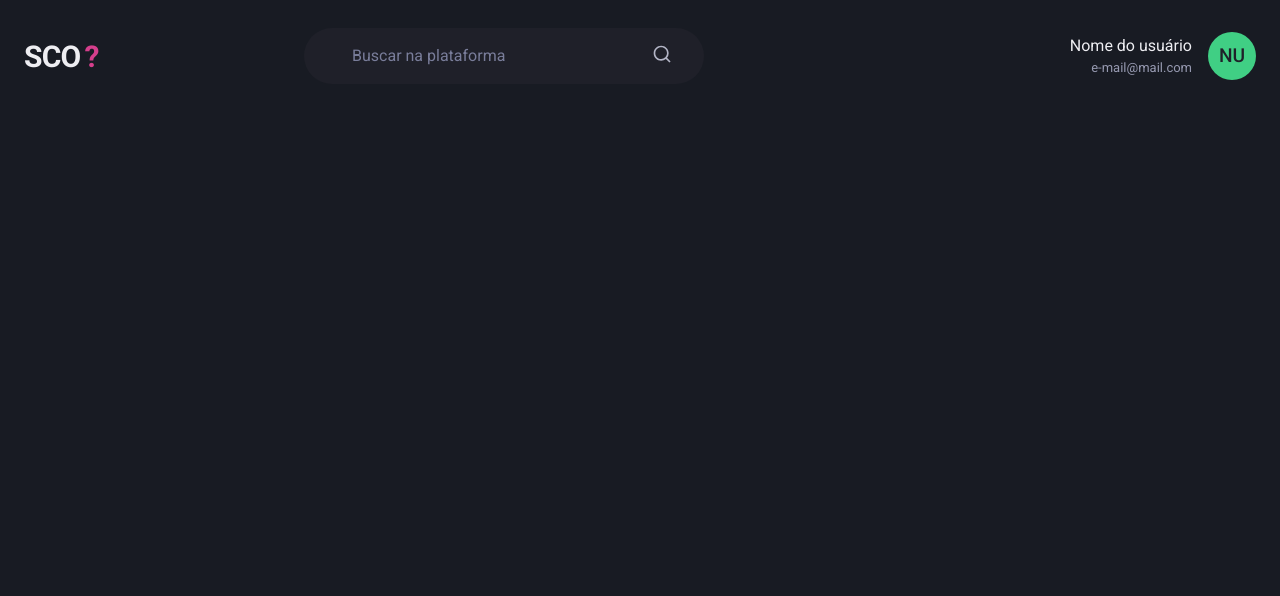
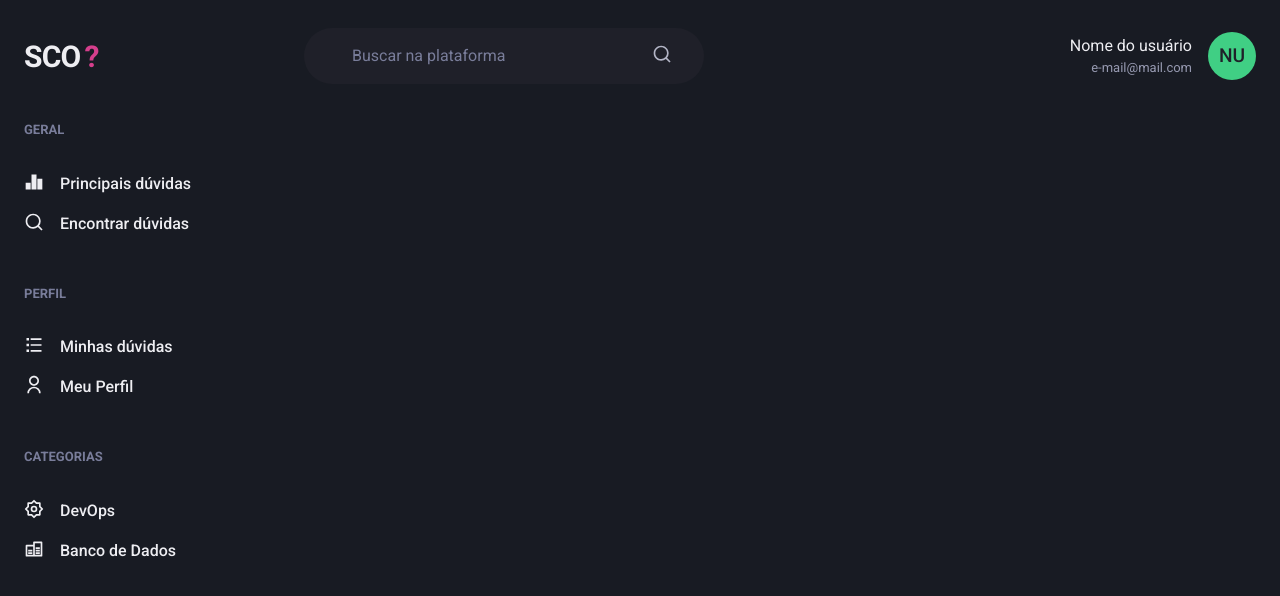
Before and after one commit to GabrielNogueiraBR/Software-Community-Open-Source, a Next.js app: page /dashboard in a window 1280 px wide. Shown: the top 596 px of the page. Built offline with nearby package versions, Linux system fonts and the light colour scheme.

Commit message:
desenvolver o menu lateral do site

```diff
--- /dev/null
+++ b/src/components/ActiveLink.tsx
@@ -0,0 +1,37 @@
+import Link, { LinkProps } from "next/link";
+import { useRouter } from "next/router";
+import { cloneElement, ReactElement } from "react";
+
+interface ActiveLinkProps extends LinkProps {
+  children: ReactElement;
+  shouldMatchExactHref?: boolean;
+}
+
+export function ActiveLink({
+  children,
+  shouldMatchExactHref = false,
+  ...rest
+}: ActiveLinkProps) {
+  const { asPath } = useRouter();
+
+  let isActive = false;
+
+  if (shouldMatchExactHref && (asPath === rest.href || asPath === rest.as)) {
+    isActive = true;
+  }
+
+  if (
+    !shouldMatchExactHref &&
+    (asPath.startsWith(String(rest.href)) || asPath.startsWith(String(rest.as)))
+  ) {
+    isActive = true;
+  }
+
+  return (
+    <Link {...rest}>
+      {cloneElement(children, {
+        color: isActive ? "pink.400" : "gray.50",
+      })}
+    </Link>
+  );
+}
--- /dev/null
+++ b/src/components/Sidebar/NavLink.tsx
@@ -0,0 +1,30 @@
+import {
+  Icon,
+  Link as ChakraLink,
+  Text,
+  LinkProps as ChakraLinkProps,
+} from "@chakra-ui/react";
+
+import Link from "next/link";
+
+import { ElementType } from "react";
+import { ActiveLink } from "../ActiveLink";
+
+interface NavLinkProps extends ChakraLinkProps {
+  icon: ElementType;
+  children: string;
+  href: string;
+}
+
+export function NavLink({ icon, children, href, ...rest }: NavLinkProps) {
+  return (
+    <ActiveLink href={href} passHref>
+      <ChakraLink display="flex" alignContent="center" {...rest}>
+        <Icon as={icon} fontSize="20" />
+        <Text ml="4" fontWeight="medium">
+          {children}
+        </Text>
+      </ChakraLink>
+    </ActiveLink>
+  );
+}
--- /dev/null
+++ b/src/components/Sidebar/NavSection.tsx
@@ -0,0 +1,21 @@
+import { Box, Text, Link, Icon, Stack } from "@chakra-ui/react";
+import { ReactNode } from "react";
+import { RiContactsLine, RiDashboardLine } from "react-icons/ri";
+
+interface NavSectionProps {
+  title: string;
+  children: ReactNode;
+}
+
+export function NavSection({ title, children }: NavSectionProps) {
+  return (
+    <Box>
+      <Text fontWeight="bold" color="gray.400" fontSize="small">
+        {title}
+      </Text>
+      <Stack spacing="4" mt="8" align="stretch">
+        {children}
+      </Stack>
+    </Box>
+  );
+}
--- /dev/null
+++ b/src/components/Sidebar/SideBarNav.tsx
@@ -0,0 +1,30 @@
+import { Stack } from "@chakra-ui/react";
+import {
+  RiSearchLine,
+  RiBarChart2Fill,
+  RiUserLine,
+  RiListCheck,
+  RiSettings2Line,
+  RiDatabaseLine,
+} from "react-icons/ri";
+import { NavLink } from "./NavLink";
+import { NavSection } from "./NavSection";
+
+export function SideBarNav() {
+  return (
+    <Stack spacing="12" align="flex-start">
+      <NavSection title="GERAL">
+        <NavLink icon={RiBarChart2Fill} href="x">Principais dúvidas</NavLink>
+        <NavLink icon={RiSearchLine} href="x">Encontrar dúvidas</NavLink>
+      </NavSection>
+      <NavSection title="PERFIL">
+        <NavLink icon={RiListCheck} href="/users/question">Minhas dúvidas</NavLink>
+        <NavLink icon={RiUserLine} href="x">Meu Perfil</NavLink>
+      </NavSection>
+      <NavSection title="CATEGORIAS">
+        <NavLink icon={RiSettings2Line} href="x">DevOps</NavLink>
+        <NavLink icon={RiDatabaseLine} href="x">Banco de Dados</NavLink>
+      </NavSection>
+    </Stack>
+  );
+}
--- /dev/null
+++ b/src/components/Sidebar/index.tsx
@@ -0,0 +1,35 @@
+import * as react from "@chakra-ui/react";
+import { useSidebarDrawer } from "../../contexts/SidebarDrawerContext";
+import { SideBarNav } from "./SideBarNav";
+
+export default function Sidebar() {
+  const { isOpen, onClose } = useSidebarDrawer();
+
+  const isDrawerSidebar = react.useBreakpointValue({
+    base: true,
+    lg: false,
+  });
+
+  if (isDrawerSidebar) {
+    return (
+      <react.Drawer isOpen={isOpen} placement="left" onClose={onClose}>
+        <react.DrawerOverlay>
+          <react.DrawerContent bg="gray.800" p="4">
+            <react.DrawerCloseButton mt="6" />
+            <react.DrawerHeader>Navegação</react.DrawerHeader>
+
+            <react.DrawerBody>
+              <SideBarNav />
+            </react.DrawerBody>
+          </react.DrawerContent>
+        </react.DrawerOverlay>
+      </react.Drawer>
+    );
+  }
+
+  return (
+    <react.Box as="aside" w="64" mr="8">
+      <SideBarNav />
+    </react.Box>
+  );
+}
--- a/src/pages/dashboard.tsx
+++ b/src/pages/dashboard.tsx
@@ -1,10 +1,14 @@
 import { Flex } from "@chakra-ui/react";
 import Header from "../components/Header";
+import Sidebar from "../components/Sidebar";
 
 export default function Dashboard() {
   return (
     <Flex direction="column" h="100vh">
       <Header />
+      <Flex w="100%" my="6" maxWidth={1480} mx="auto" px="6">
+        <Sidebar />
+      </Flex>
     </Flex>
   );
 }
```
